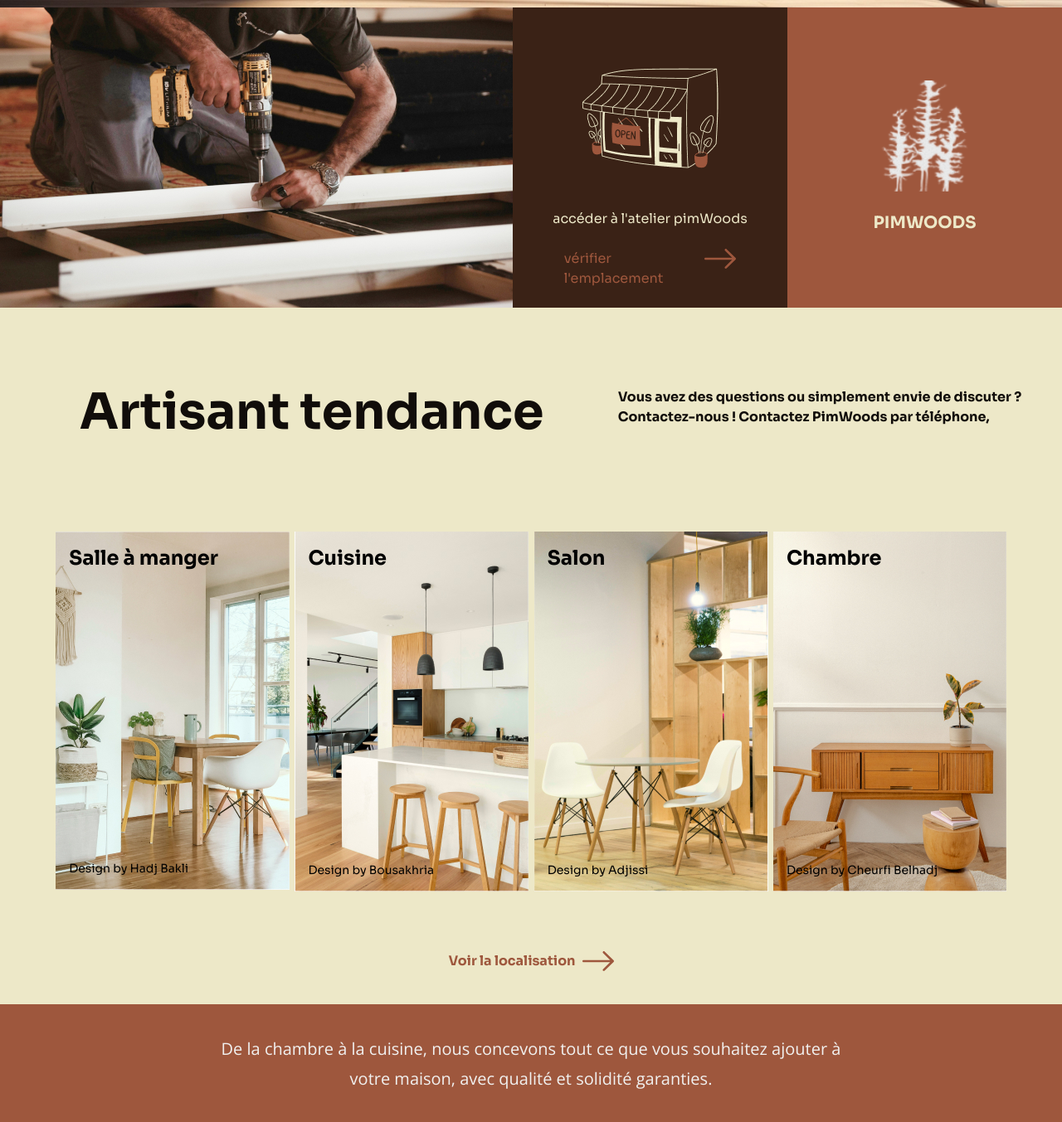
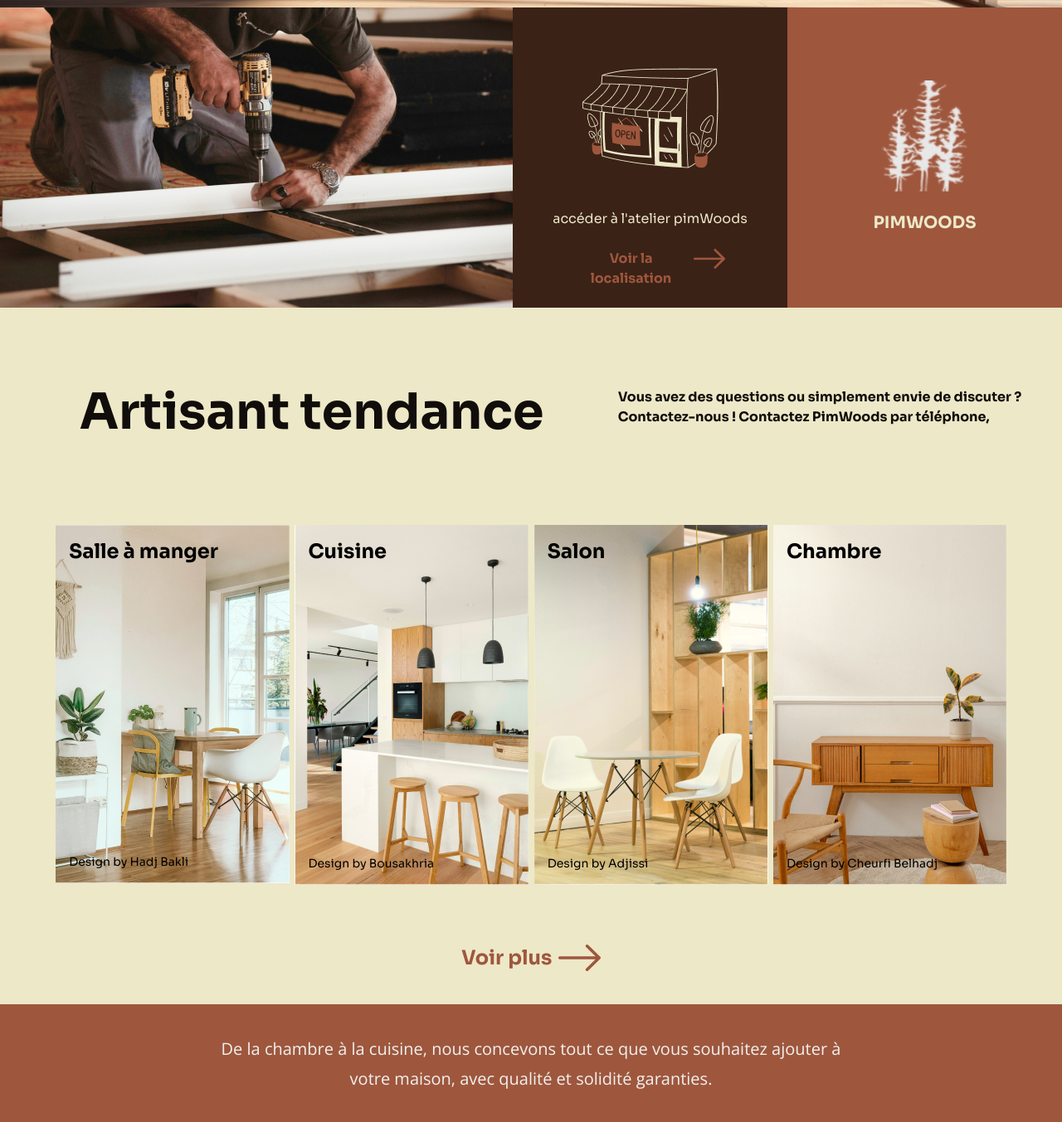
Before and after one commit to yaCHBn2004/pim-woods-site, a React (Vite) app in the folder client/: page / in a window 1280 px wide. Shown: the part 1437-2790 px from the top of the page at 83% size. Built offline with nearby package versions, Linux system fonts and the light colour scheme.

Commit message:
fix : voir loalisation fixed buttom

```diff
--- a/client/src/pages/Landing page/sections/About.jsx
+++ b/client/src/pages/Landing page/sections/About.jsx
@@ -4,6 +4,7 @@ import PimBig from "/src/assets/logo-PIM-big.png";
 import about2 from "/src/assets/images/about2.jpg";
 import inarrow from "/src/assets/icons/arrows/in-arrow.svg";
 import shop from "/src/assets/2Ds/shop.png";
+import GoToFooter from '../../../utils/GoToFooter';
 export const About = () => {
   return (
     <div className=" flex flex-col  ">
@@ -40,7 +41,7 @@ export const About = () => {
           <div className="w-1/3 flex flex-col bg-primary items-center justify-center gap-6 p-10">
             <img className="" src={shop} alt="" />
             <p className="text-bg ">accéder à l'atelier pimWoods</p>
-            <div className="text-secondary flex align-baseline  gap-2 cursor-pointer hover:ml-4"> <p>vérifier l'emplacement</p>
+            <div className="text-secondary flex align-baseline  gap-2 cursor-pointer hover:ml-4"> <GoToFooter/>
              <img className=""src={inarrow} alt="" />
              </div>
 
--- a/client/src/pages/Landing page/sections/Trends.jsx
+++ b/client/src/pages/Landing page/sections/Trends.jsx
@@ -1,7 +1,7 @@
 import React from 'react'
 import DesignGallery from '../../../components/DesignGallery'
 import inarrow from "/src/assets/icons/arrows/in-arrow.svg"
-import GoToFooter from '../../../utils/GoToFooter';
+
 
 export const Trends = () => {
   const scrollToBottom = () => {
@@ -32,7 +32,7 @@ export const Trends = () => {
       </div>
 
       <div className="text-secondary flex align-baseline  gap-2 h-max  hover:ml-4 justify-center">
-      <GoToFooter />
+      <p className='text-2xl font-bold'>Voir plus</p>
       <img src={inarrow} alt="" />
 
     </div>
```
